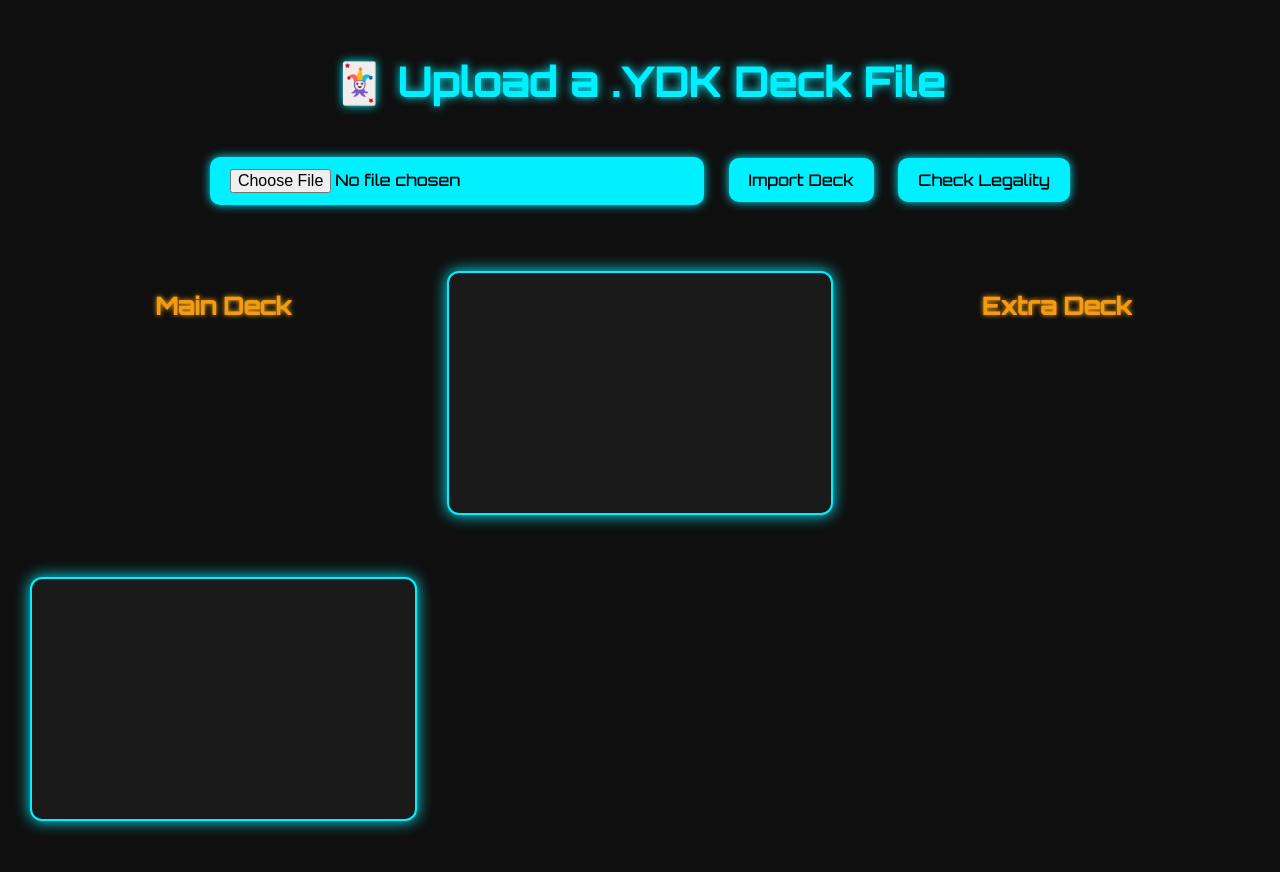
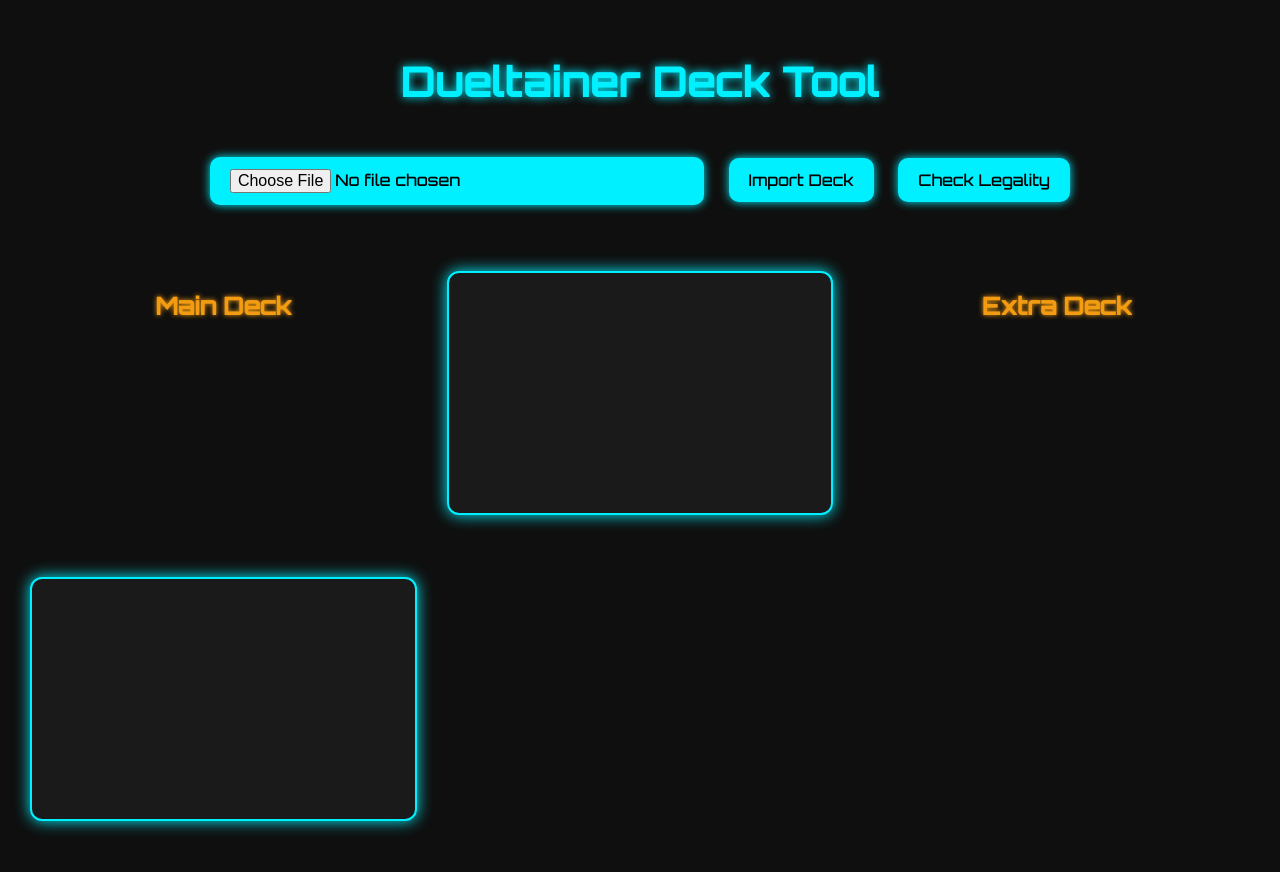
Before and after one commit to madmaxlvl/dueltainer-deck-tool, a plain HTML site: page index.html in a window 1280 px wide. Drawn offline with Linux system fonts and the light colour scheme.

Commit message:
Update index.html

```diff
--- a/index.html
+++ b/index.html
@@ -2,15 +2,15 @@
 <html lang="en">
 <head>
   <meta charset="UTF-8">
-  <title>Dueltainer Deck Tool (.ydk Upload)</title>
+  <title>Dueltainer Deck Tool</title>
   <link rel="stylesheet" href="style.css">
 </head>
 <body>
-  <h1>🃏 Upload a .YDK Deck File</h1>
+  <h1>Dueltainer Deck Tool</h1>
 
-  <input type="file" id="fileInput" accept=".ydk">
-  <button onclick="handleFileUpload()">Import Deck</button>
-  <button onclick="checkLegality()">Check Legality</button>
+ <input type="file" id="fileInput" accept=".ydk">
+<button onclick="handleFileUpload()">Import Deck</button>
+<button onclick="checkLegality()">Check Legality</button>
 
   <div id="deck-area">
     <h2>Main Deck</h2>
```
